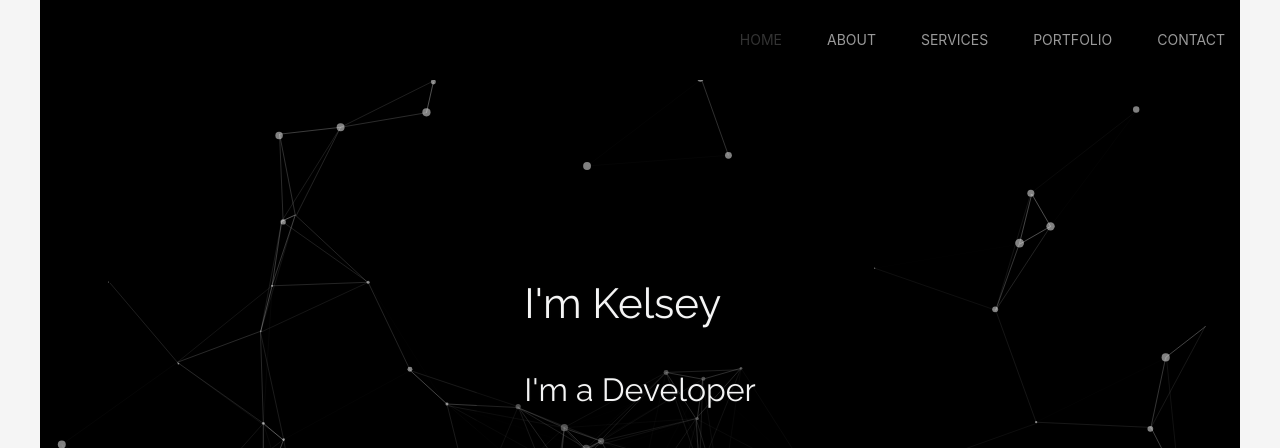
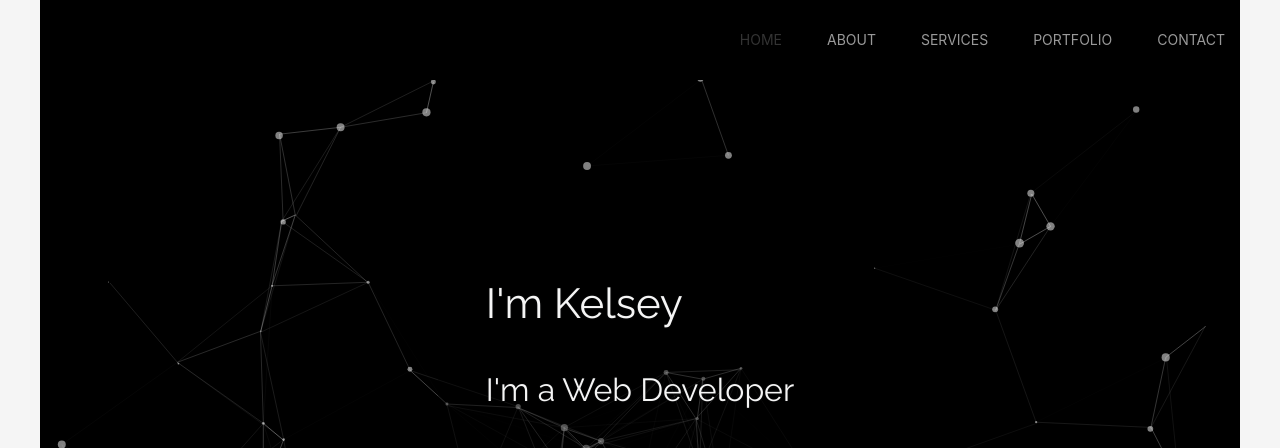
Before and after one commit to kelseytobin/Bootstrap-Portfolio, a plain HTML site: page index.html in a window 1280 px wide. Shown: the top 448 px of the page. Drawn offline with nearby package versions, Linux system fonts and the light colour scheme.

Commit message:
changed welcome title back

```diff
--- a/index.html
+++ b/index.html
@@ -54,7 +54,7 @@
                 <div class="welcome-text">
                     <!-- Headers -->
                     <h1 class="uk-heading-hero"><span>I'm Kelsey</span></h1>
-                    <h2 class="uk-heading-line uk-text-right"><span>I'm a Developer</span></h2>
+                    <h2 class="uk-heading-line uk-text-right"><span>I'm a Web Developer</span></h2>
                     <h3 class="uk-heading-line uk-text-left"><span>Follow my Work </span></h3>
 
                     <div class="icons">
```
